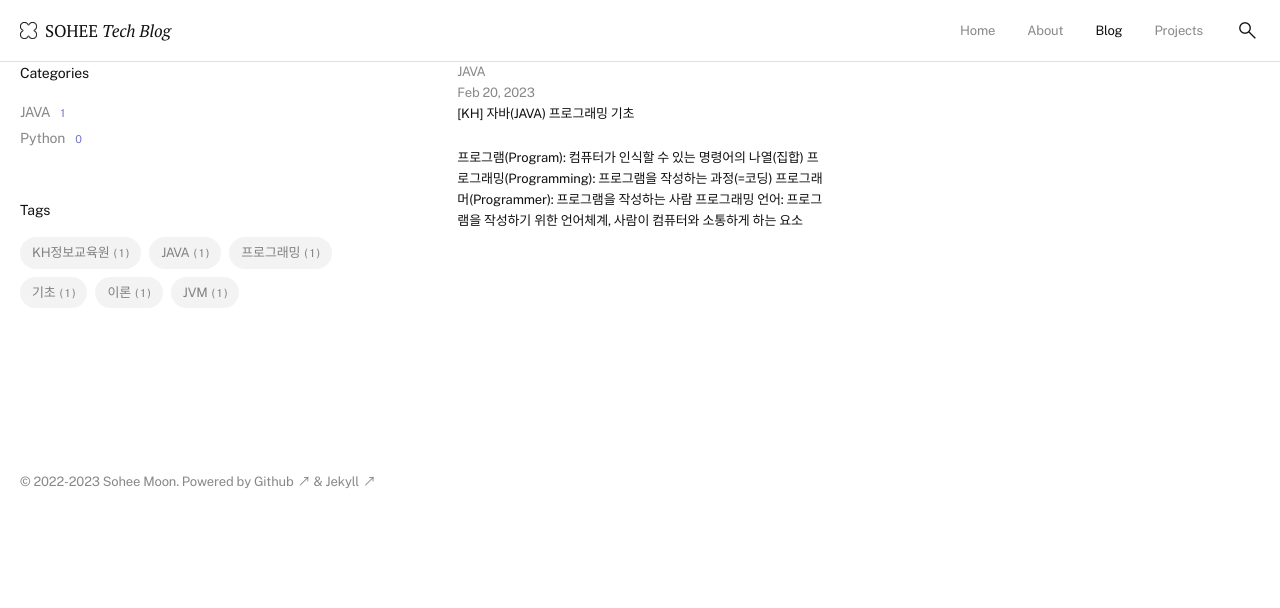
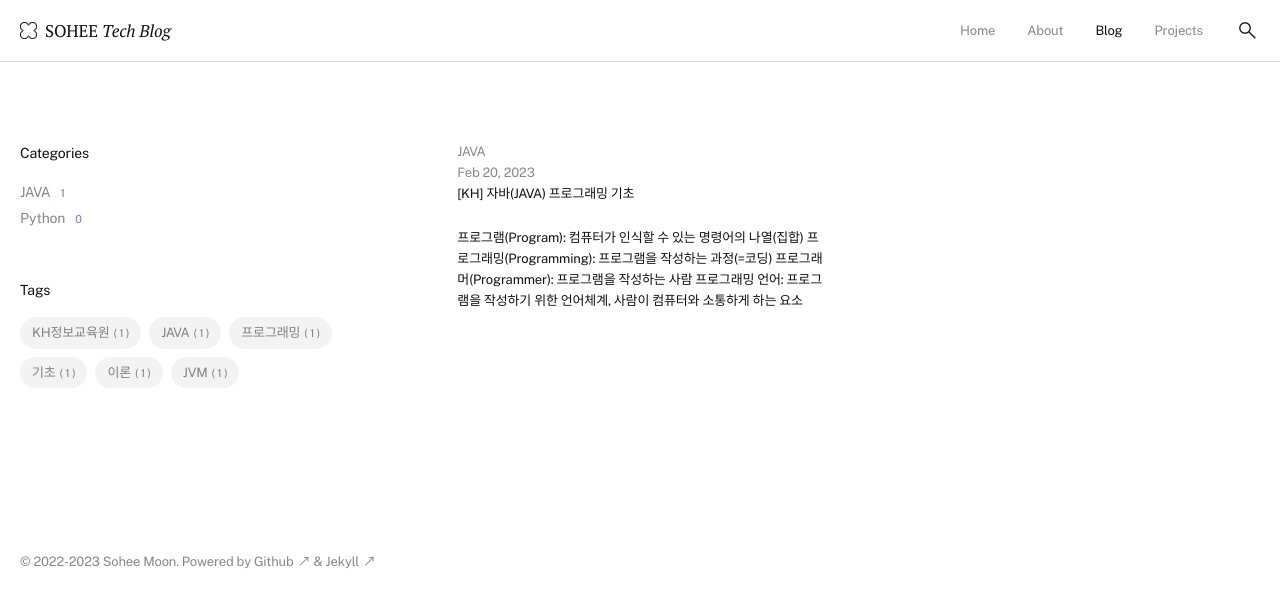
Before and after one commit to soheetech/soheetech.github.io, a Jekyll site: the page built from blog.md, in a window 1280 px wide. Shown: the top 608 px of the page. Built offline with Jekyll 4.4.1, drawn with Linux system fonts in a browser that asks for light colours.

Commit message:
Update archive.html

```diff
--- a/_layouts/archive.html
+++ b/_layouts/archive.html
@@ -2,7 +2,7 @@
 layout: default
 ---
 
-<div class="container d-flex p-archive">
+<div class="container c-pd-top d-flex p-archive">
   <article id="sidebar" class="g-1-3 c-pd">
     <div class="category">
       <h4>Categories</h4>
```
